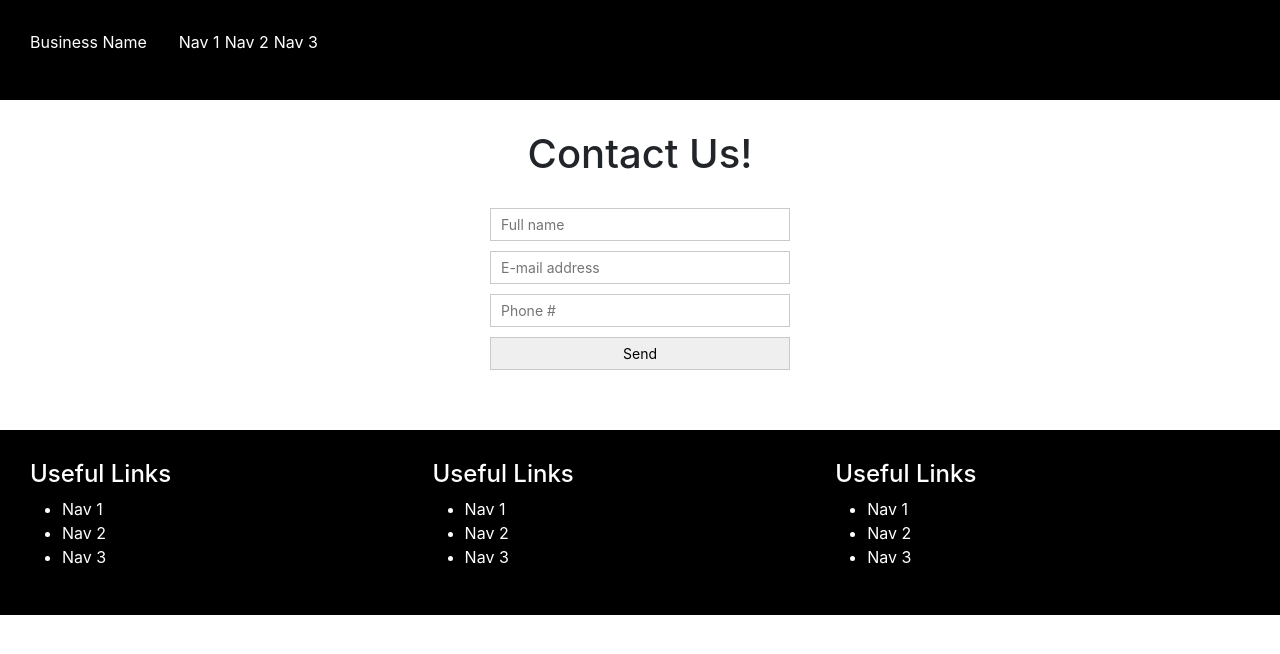
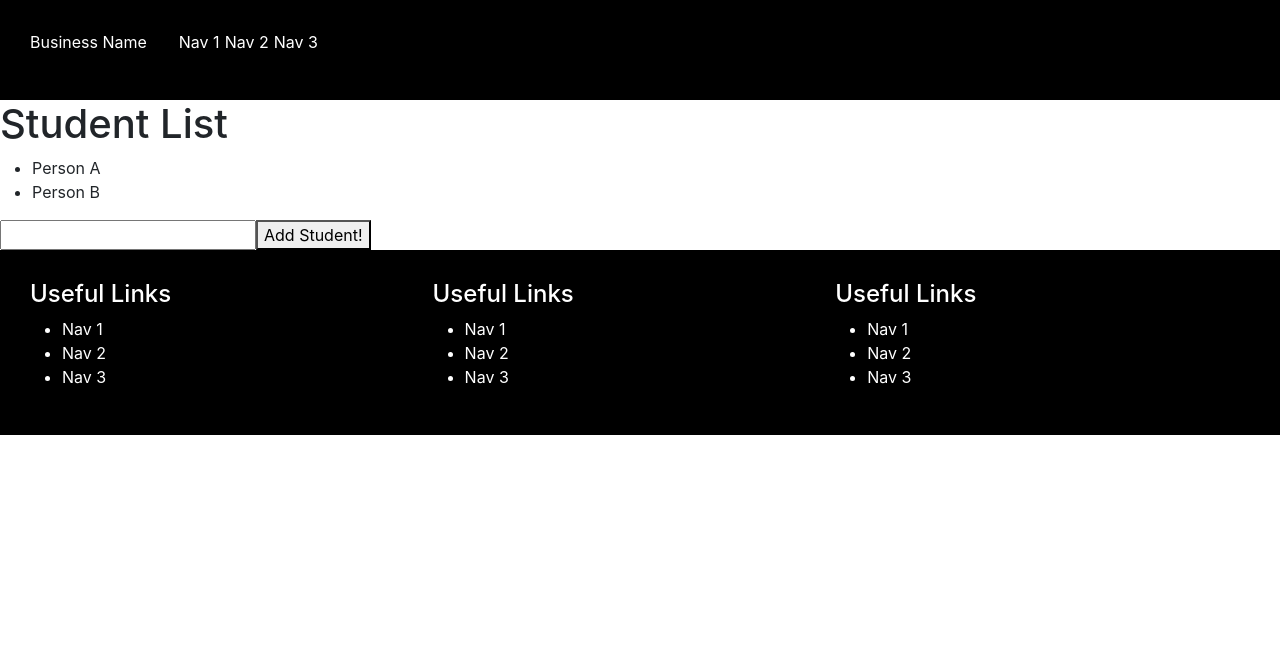
Before and after one commit to AllenCarlanz/wd22-reactjsx, a React (Create React App) app: page / in a window 1280 px wide. Shown: the top 654 px of the page. Built offline with nearby package versions, Linux system fonts and the light colour scheme.

Commit message:
State examples

```diff
--- a/src/App.js
+++ b/src/App.js
@@ -1,28 +1,29 @@
 import './css/App.css';
 import Header from './components/Header';
 import Footer from './components/Footer';
-
-function ContactForm() {
-  return (
-    <>
-      <div className="contact-page">
-        <h1>Contact Us!</h1>
-        <form>
-          <input type="text" placeholder="Full name" />
-          <input type="text" placeholder="E-mail address" />
-          <input type="text" placeholder="Phone #" />
-          <button type="submit">Send</button>
-        </form>
-      </div>
-    </>
-  );
-}
+import { useState } from 'react';
 
 function App() {
+
+  const [names, setNames] = useState(["Person A", "Person B"]);
+
+  const nameList = names.map(name =>
+    <li key={name}>{name}</li>
+  );
+
+  function addStudent() {
+    setNames([...names, 'new student']);
+  }
+
   return (
     <>
       <Header />
-      <ContactForm />
+      <h1>Student List</h1>
+      <ul>
+        {nameList}
+      </ul>
+      <input type="text" />
+      <button onClick={addStudent}>Add Student!</button>
       <Footer />
     </>
   );
--- a/src/components/Footer.js
+++ b/src/components/Footer.js
@@ -3,7 +3,7 @@ import React from "react";
 function Footer() {
     return (
         <div className="footer">
-            <div class="section">
+            <div className="section">
                 <h4>Useful Links</h4>
                 <ul>
                     <li>Nav 1</li>
@@ -12,7 +12,7 @@ function Footer() {
                 </ul>
             </div>
 
-            <div class="section">
+            <div className="section">
                 <h4>Useful Links</h4>
                 <ul>
                     <li>Nav 1</li>
@@ -21,7 +21,7 @@ function Footer() {
                 </ul>
             </div>
 
-            <div class="section">
+            <div className="section">
                 <h4>Useful Links</h4>
                 <ul>
                     <li>Nav 1</li>
```
